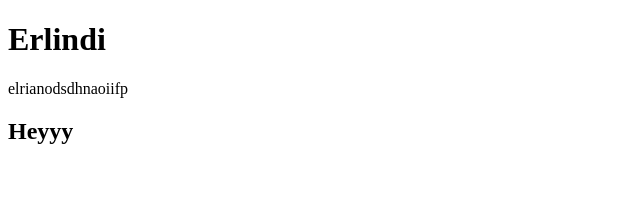
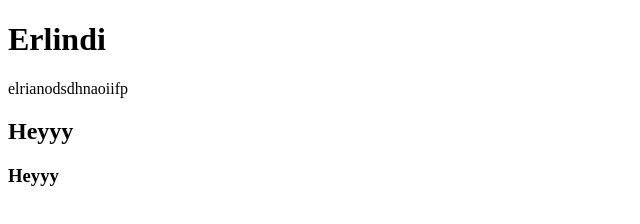
Before and after one commit to erlindiisaj/background, a plain HTML site: page index.html in a window 1280 px wide. Shown: the full height of the page, 0-640 px from the left. Drawn offline with Linux system fonts and the light colour scheme.

Commit message:
added h3

```diff
--- a/index.html
+++ b/index.html
@@ -8,6 +8,7 @@
 <h1> Erlindi </h1>
 <p>elrianodsdhnaoiifp </p>
 <h2>Heyyy</h2>
+<h3>Heyyy</h3>
 
 
 
```
